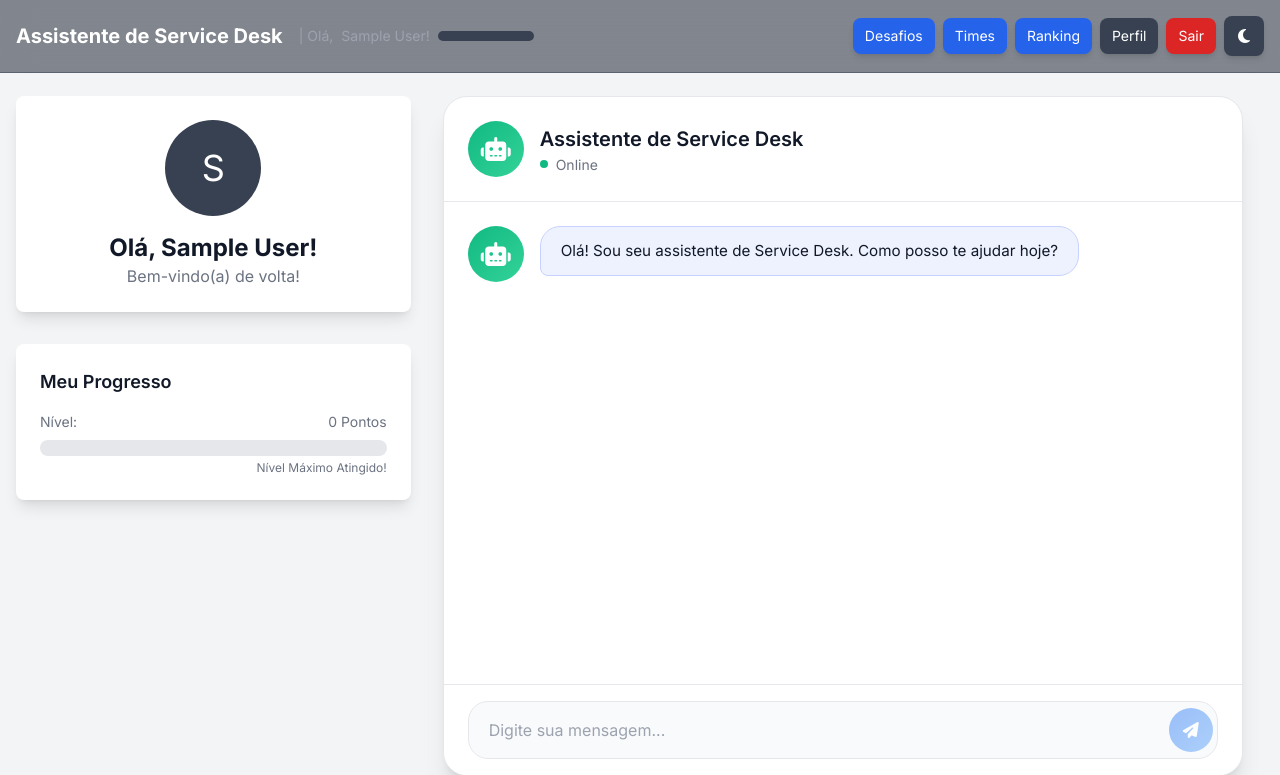
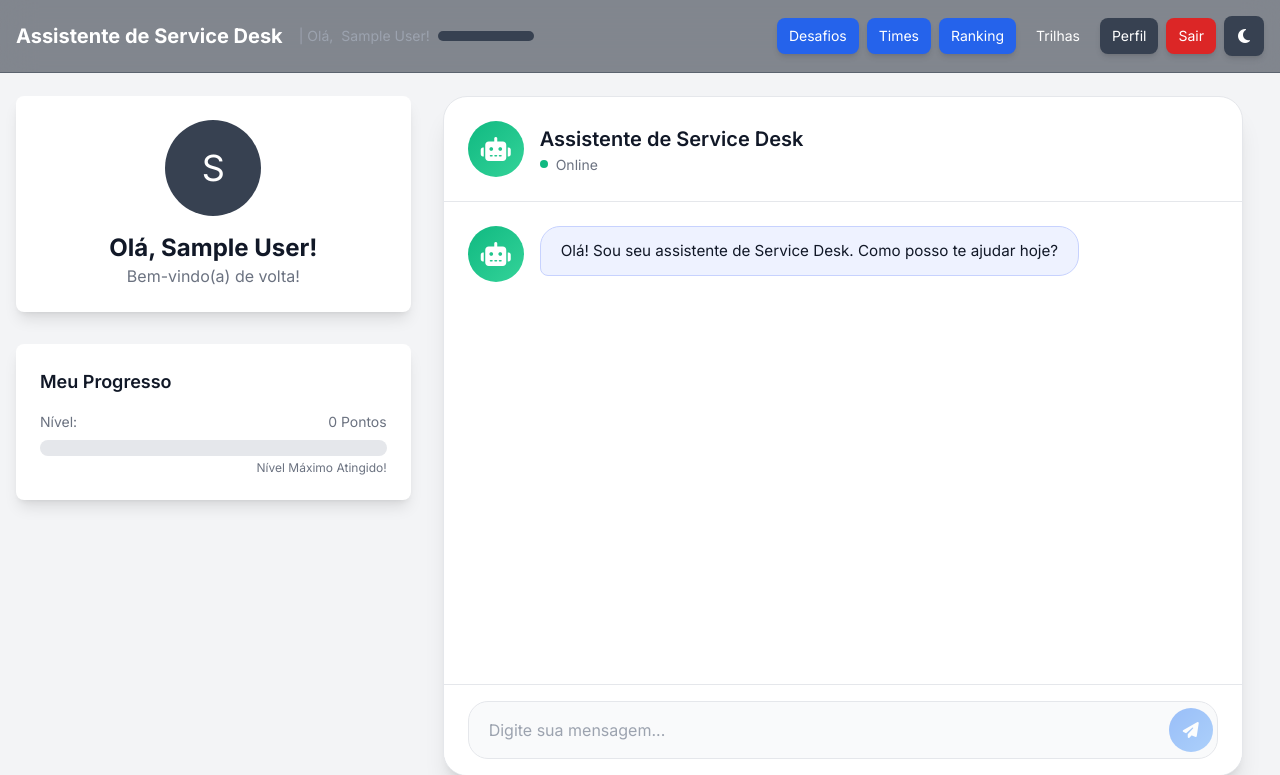
Before and after one commit to AlexandreCalmonJr/service_desk_chat_moderno, a Flask app: page / in a window 1280 px wide. Shown: the top 775 px of the page. Run offline with Flask 3, Linux system fonts and the light colour scheme; the visitor is signed in with stand-in values (Sample User, id 1); some libraries are stand-ins or nearby versions.

Commit message:
ajuste rotas base user.html

```diff
--- a/templates/base_user.html
+++ b/templates/base_user.html
@@ -34,6 +34,7 @@
             <a href="{{ url_for('list_challenges') }}" class="text-sm px-3 py-2 bg-blue-600 text-white rounded-lg hover:bg-blue-500 transition shadow-md">Desafios</a>
             <a href="{{ url_for('teams_list') }}" class="text-sm px-3 py-2 bg-blue-600 text-white rounded-lg hover:bg-blue-500 transition shadow-md">Times</a>
             <a href="{{ url_for('ranking') }}" class="text-sm px-3 py-2 bg-blue-600 text-white rounded-lg hover:bg-blue-500 transition shadow-md">Ranking</a>
+            <a href="{{ url_for('list_paths') }}" class="text-sm px-3 py-2 rounded-lg hover:bg-blue-500 transition">Trilhas</a>
 
             {% if current_user.is_admin %}
                 <a href="{{ url_for('admin_dashboard') }}" class="text-sm px-3 py-2 bg-purple-600 text-white rounded-lg hover:bg-purple-500 transition shadow-md">Painel Admin</a>
```
